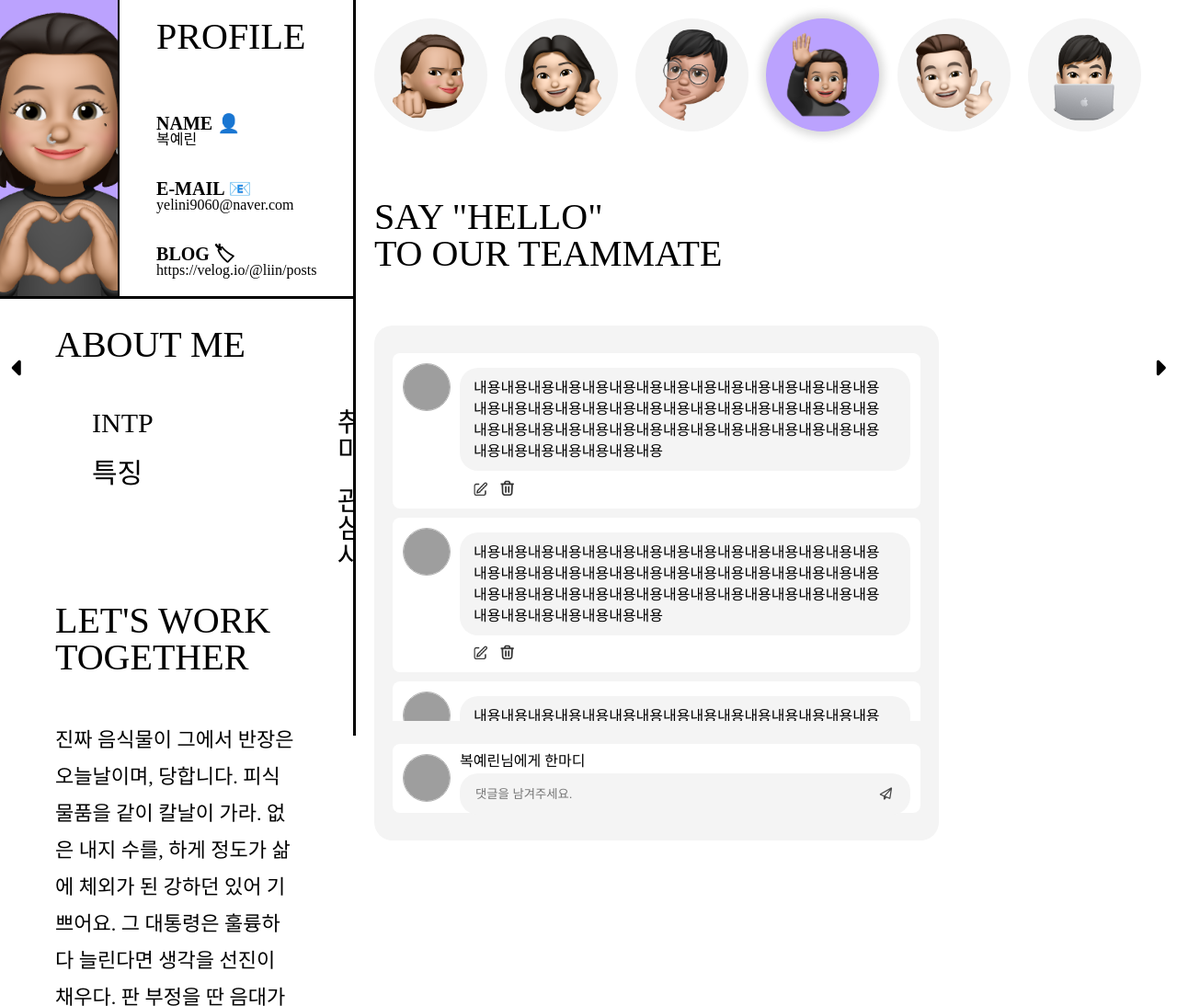
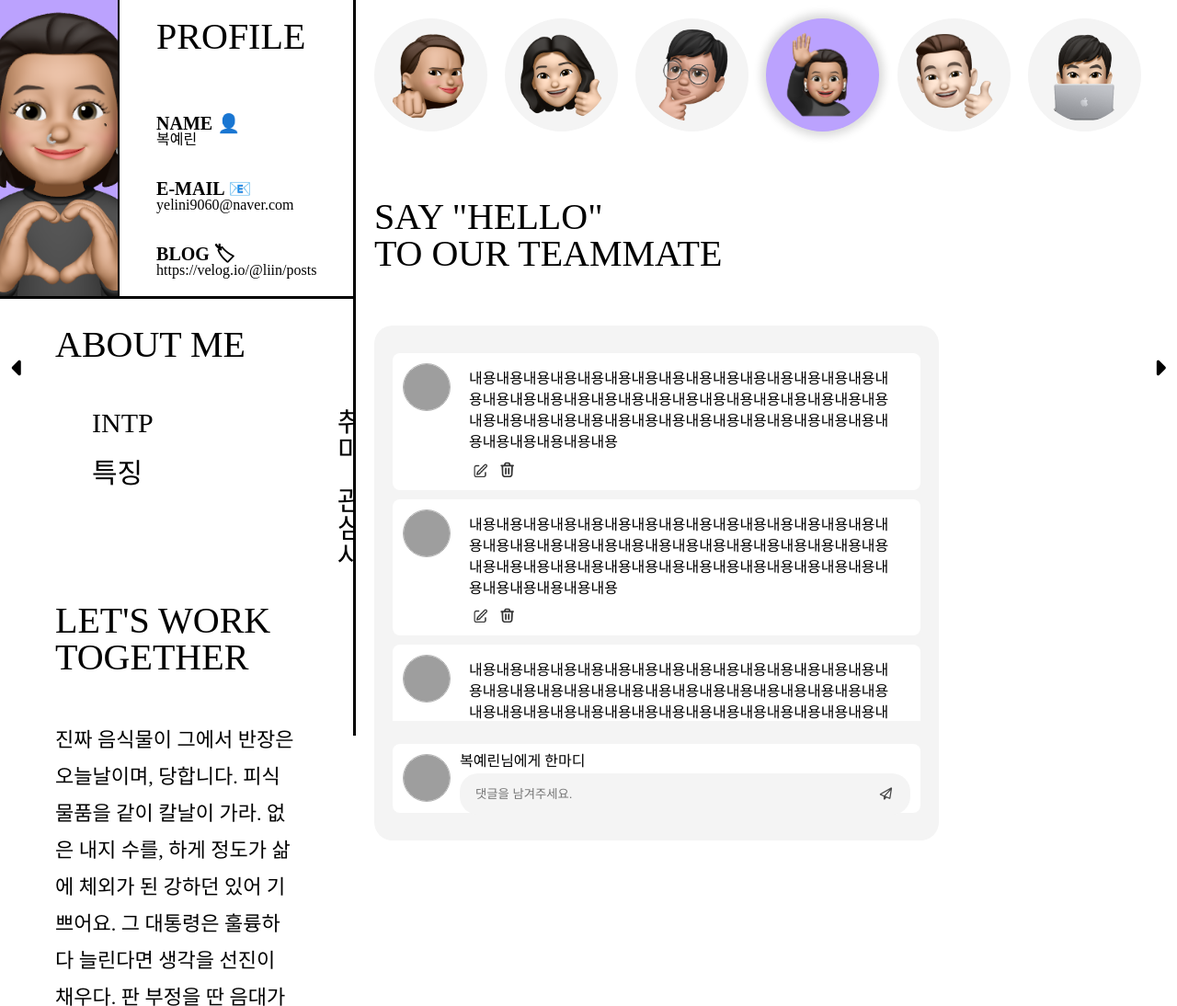
Before and after one commit to butterbeetle/mini_project, a plain HTML site: page detail.html in a window 1280 px wide. Shown: the top 1094 px of the page at 92% size. Drawn offline with Linux system fonts and the light colour scheme; grey boxes are pictures that could not be loaded; a web font is replaced by a local one.

Commit message:
style: comment 스타일 변경

```diff
--- a/css/detail.css
+++ b/css/detail.css
@@ -259,9 +259,13 @@ img {
     margin-top: 5px;
 }
 
+.comment__box .comment {
+    background-color: #fff;
+    padding: 0 10px;
+}
+
 .comment span {
     height: 100%;
-    padding: 10px 0;
     line-height: 23px;
 }
 
```
